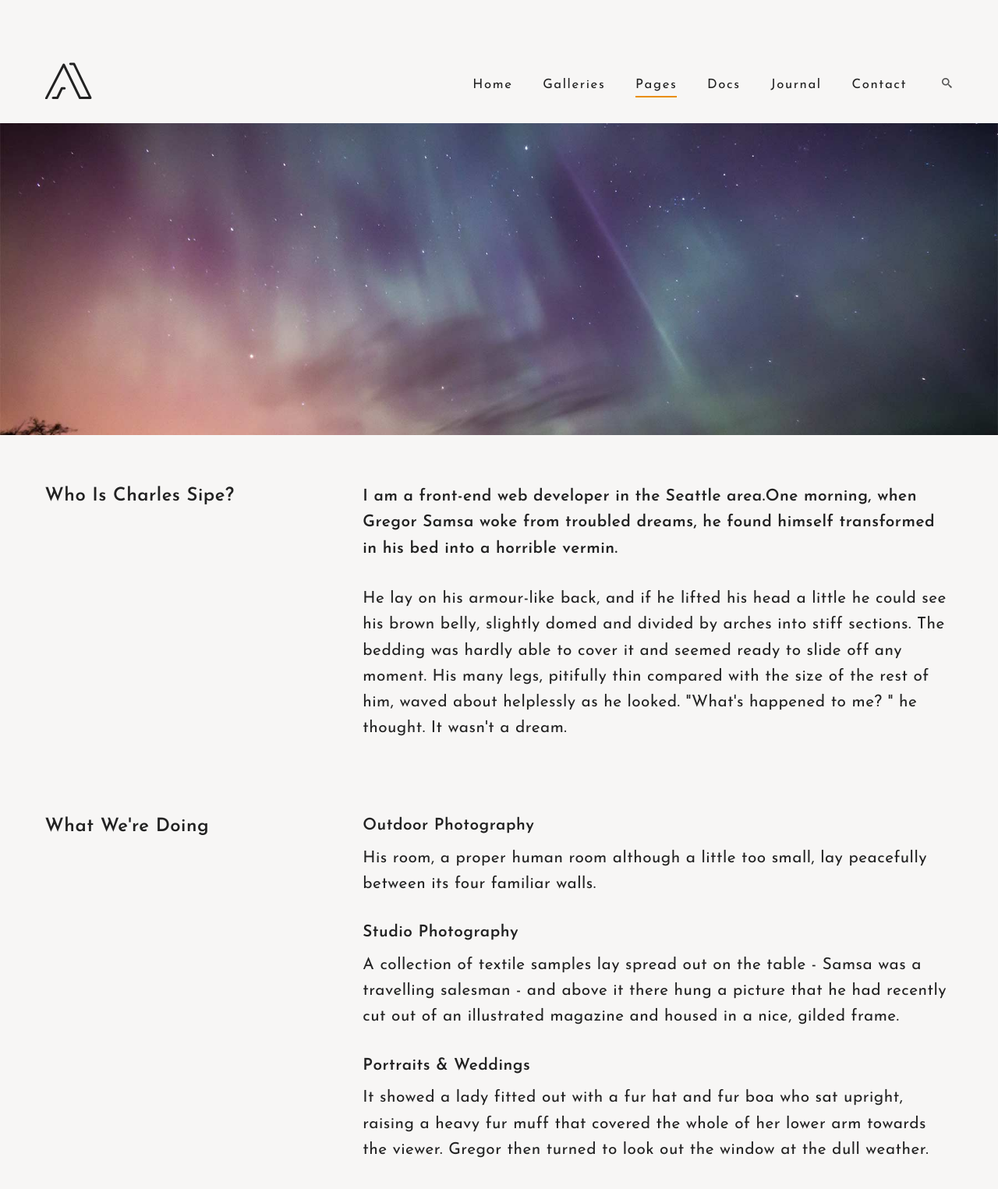
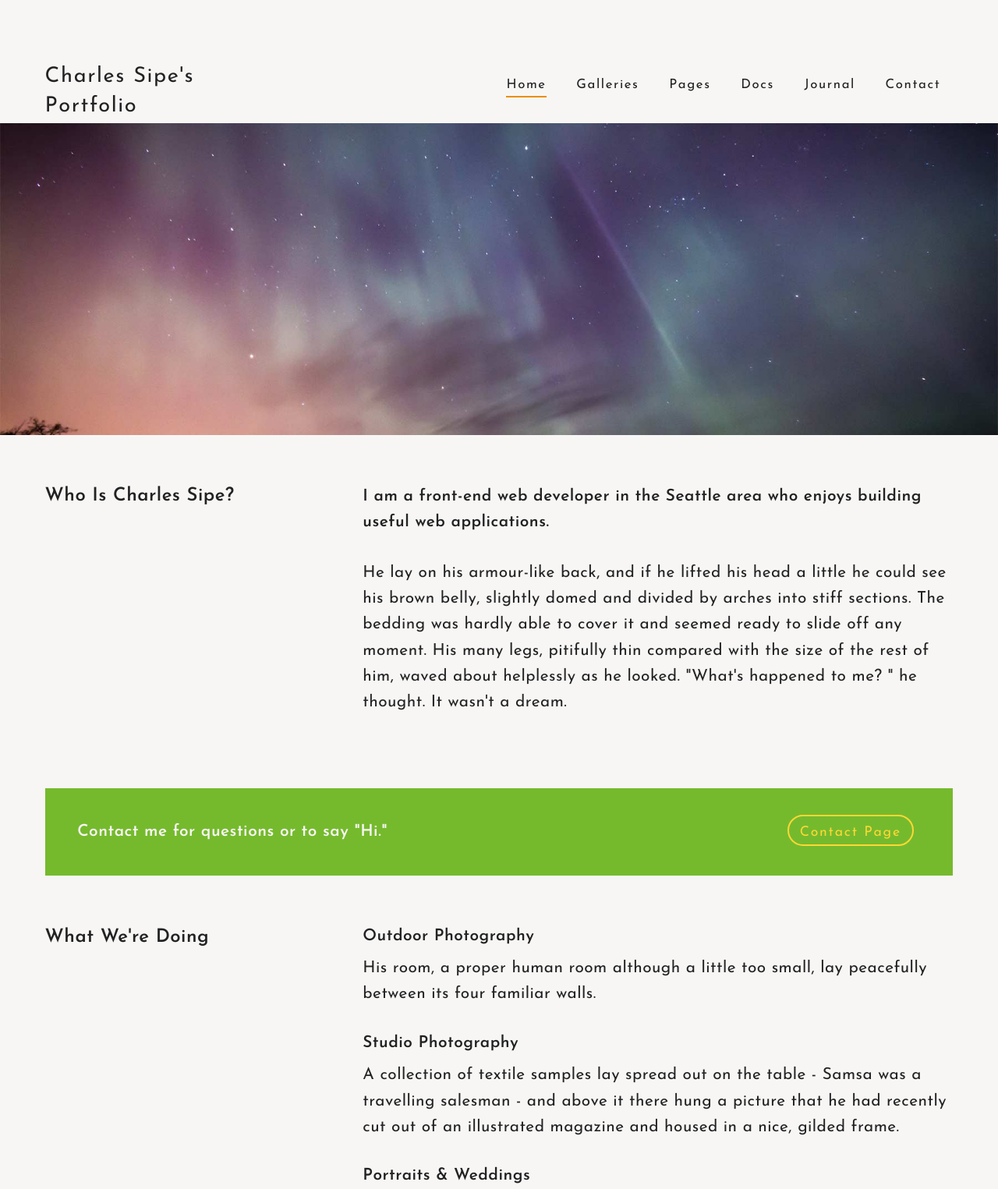
Before and after one commit to charlessipe/portfolio2, a plain HTML site: page index.html in a window 1280 px wide. Shown: the top 1525 px of the page at 78% size. Drawn offline with Linux system fonts and the light colour scheme.

Commit message:
Change copy of homepage

```diff
--- a/index.html
+++ b/index.html
@@ -35,17 +35,17 @@
 		<div class="wrapper">
 
 			<!-- Logo __-->
-			<h1 id="logo">
-				<a href="index.html" rel="home" id="logo-svg-animated">
+			<h1 id="logo">Charles Sipe's Portfolio
+				<!--<a href="index.html" rel="home" id="logo-svg-animated">
 					<img src="imgs/logo.png" alt="logo" />
-				</a>
+				</a> -->
 			</h1>
 
 			<!-- Main menu __-->
 			<nav id="mainmenu" role="navigation">
 
 				<div id="menu-burger"><i class="icon-menu"></i></div>
-				<div id="searchicon">
+				<!--<div id="searchicon">
 					<i class="icon-search"></i>
 					<form action="/" method="get" id="searchbar">
 						<fieldset>
@@ -54,9 +54,10 @@
 						</fieldset>
 					</form>
 				</div>
+				-->
 				<div id="menu">
 					<ul>
-						<li class="menu-item-has-children"><a href="#">Home</a>
+						<li class="menu-item-has-children current-menu-item"><a href="#">Home</a>
 							<ul class="sub-menu">
 								<li><a href="index.html">Fullscreen Image</a></li>
 								<li><a href="gallery-fullscreen.html">Fullscreen Gallery</a></li>
@@ -76,7 +77,7 @@
 								<li><a href="gallery-archive.html">Gallery Albums</a></li>
 							</ul>
 						</li>
-						<li class="menu-item-has-children current-menu-item"><a href="about.html">Pages</a>
+						<li class="menu-item-has-children"><a href="about.html">Pages</a>
 							<ul class="sub-menu">
 								<li><a href="about.html">About</a></li>
 								<li><a href="pricing.html">Pricing</a></li>
@@ -113,10 +114,16 @@
 					<h4><strong>Who Is Charles Sipe?</strong></h4>
 				</div>
 				<div class="column column-span-2 column-push-0 column-last">
-					<p class=""><strong>I am a front-end web developer in the Seattle area.One morning, when Gregor Samsa woke from troubled dreams, he found himself transformed in his bed into a horrible vermin.</strong></p>
+					<p class=""><strong>I am a front-end web developer in the Seattle area who enjoys building useful web applications.</strong></p>
 
 					<p>He lay on his armour-like back, and if he lifted his head a little he could see his brown belly, slightly domed and divided by arches into stiff sections. The bedding was hardly able to cover it and seemed ready to slide off any moment. His many legs, pitifully thin compared with the size of the rest of him, waved about helplessly as he looked. "What's happened to me? " he thought. It wasn't a dream.</p>
 				</div>
+			</div>
+
+			<hr class="divider" />
+
+			<div class="colorful-content-box">
+				<p><strong>Contact me for questions or to say "Hi."</strong>        <a class="button yellow" href="#">Contact Page</a></p>
 			</div>
 
 			<hr class="divider" />
```
Also changed, not shown: imgs/photography/team1.jpg (added), imgs/photography/team2.jpg (added), imgs/photography/team3.jpg (added), 1 other file.
